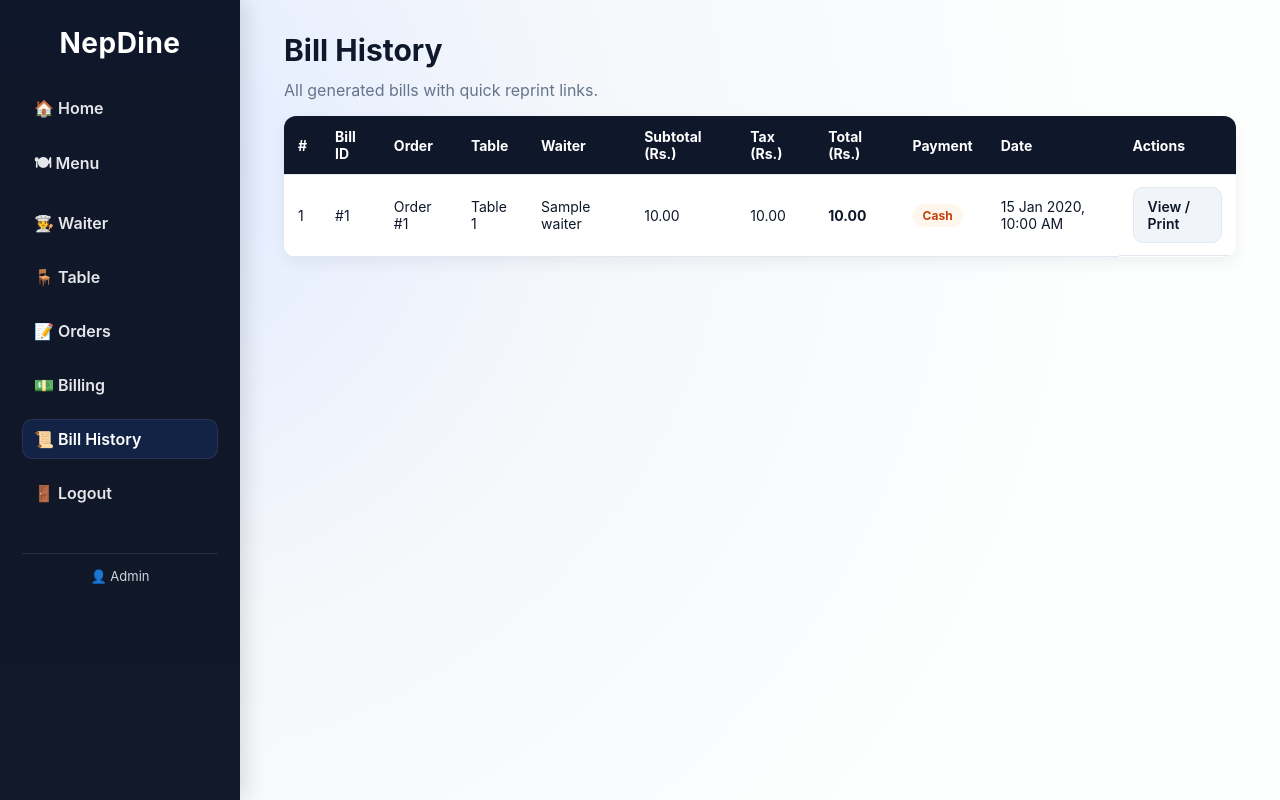
After one commit to Krishal0/resturant-management, a PHP site: page /bills.php in a window 1280 px wide. The commit adds this page. Run offline with PHP 8.4, Linux system fonts and the light colour scheme; a user stored in the database is signed in; data comes from the database, SQL or seed files in the repository; tables that the repository leaves empty hold one stand-in row (values such as "Sample post").

Commit message:
Add billing page and update sidebar for bill history navigation

```diff
--- /dev/null
+++ b/bills.php
@@ -0,0 +1,83 @@
+<?php
+// ============================================================
+//  bills.php – Bill history listing with reprint links
+// ============================================================
+require_once 'config.php';
+requireLogin();
+$db = getDB();
+
+// Fetch bills with order/table/waiter details
+$sql = "
+SELECT b.id AS bill_id,
+       b.order_id,
+       b.subtotal,
+       b.tax_amount,
+       b.total_amount,
+       b.payment_method,
+       b.generated_at,
+       o.table_id,
+       t.table_name,
+       w.name AS waiter_name
+FROM bills b
+JOIN orders o           ON o.id = b.order_id
+LEFT JOIN restaurant_tables t ON t.id = o.table_id
+LEFT JOIN waiters w          ON w.id = o.waiter_id
+ORDER BY b.generated_at DESC
+";
+$bills = $db->query($sql)->fetch_all(MYSQLI_ASSOC);
+$db->close();
+?>
+<!DOCTYPE html>
+<html lang="en">
+<head>
+  <meta charset="UTF-8" />
+  <title>Bill History – NepDine</title>
+  <link rel="stylesheet" href="style.css" />
+</head>
+<body>
+<?php include 'includes/sidebar.php'; ?>
+<div class="main">
+  <h1>Bill History</h1>
+  <p style="color: var(--muted); margin-top:-6px;">All generated bills with quick reprint links.</p>
+
+  <table class="data-table">
+    <thead>
+      <tr>
+        <th>#</th>
+        <th>Bill ID</th>
+        <th>Order</th>
+        <th>Table</th>
+        <th>Waiter</th>
+        <th>Subtotal (Rs.)</th>
+        <th>Tax (Rs.)</th>
+        <th>Total (Rs.)</th>
+        <th>Payment</th>
+        <th>Date</th>
+        <th>Actions</th>
+      </tr>
+    </thead>
+    <tbody>
+      <?php if (empty($bills)): ?>
+        <tr><td colspan="11" class="no-data">No bills generated yet.</td></tr>
+      <?php else: $i = 1; foreach ($bills as $b): ?>
+        <tr>
+          <td><?= $i++ ?></td>
+          <td>#<?= $b['bill_id'] ?></td>
+          <td>Order #<?= $b['order_id'] ?></td>
+          <td><?= htmlspecialchars($b['table_name'] ?? 'N/A') ?></td>
+          <td><?= htmlspecialchars($b['waiter_name'] ?? 'N/A') ?></td>
+          <td><?= number_format($b['subtotal'], 2) ?></td>
+          <td><?= number_format($b['tax_amount'], 2) ?></td>
+          <td><strong><?= number_format($b['total_amount'], 2) ?></strong></td>
+          <td><span class="badge badge-orange" style="text-transform: capitalize;"><?= htmlspecialchars($b['payment_method']) ?></span></td>
+          <td><?= date('d M Y, h:i A', strtotime($b['generated_at'])) ?></td>
+          <td class="action-btns">
+            <a class="btn-secondary" href="billing.php?print=<?= $b['order_id'] ?>" target="_blank">View / Print</a>
+          </td>
+        </tr>
+      <?php endforeach; endif; ?>
+    </tbody>
+  </table>
+</div>
+</body>
+</html>
--- a/includes/sidebar.php
+++ b/includes/sidebar.php
@@ -14,6 +14,7 @@ $current = basename($_SERVER['PHP_SELF']);
     <li><a href="table.php"   class="<?= $current==='table.php'  ?'active':'' ?>">🪑 Table</a></li>
     <li><a href="orders.php"  class="<?= $current==='orders.php' ?'active':'' ?>">📝 Orders</a></li>
     <li><a href="billing.php" class="<?= $current==='billing.php'?'active':'' ?>">💵 Billing</a></li>
+    <li><a href="bills.php"   class="<?= $current==='bills.php'  ?'active':'' ?>">📜 Bill History</a></li>
     <li><a href="logout.php">🚪 Logout</a></li>
   </ul>
   <div class="sidebar-user">👤 <?= htmlspecialchars($_SESSION['user_name'] ?? 'User') ?></div>
```
